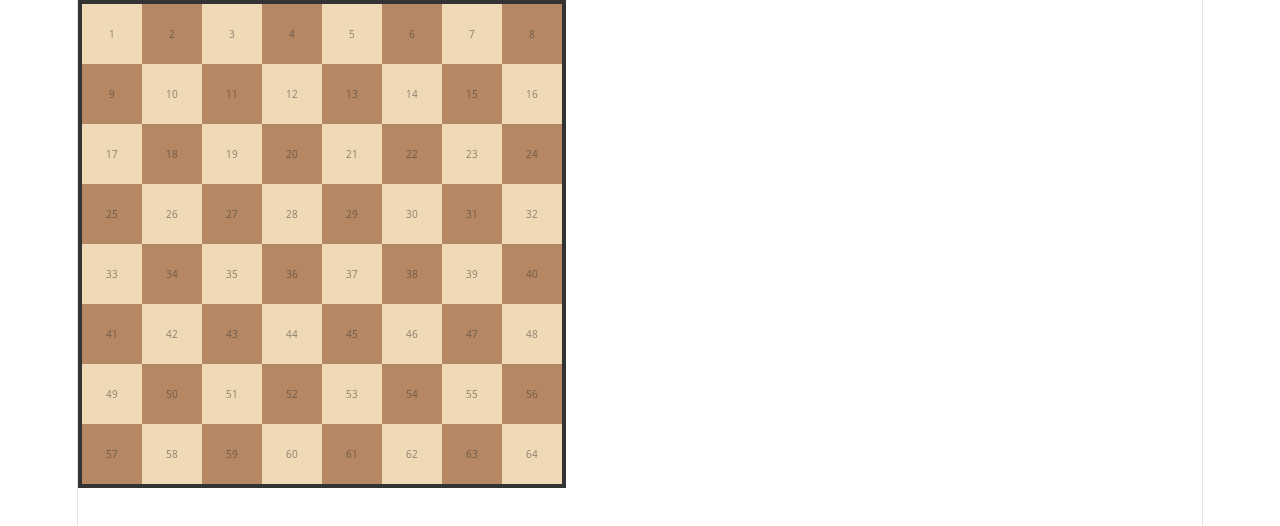
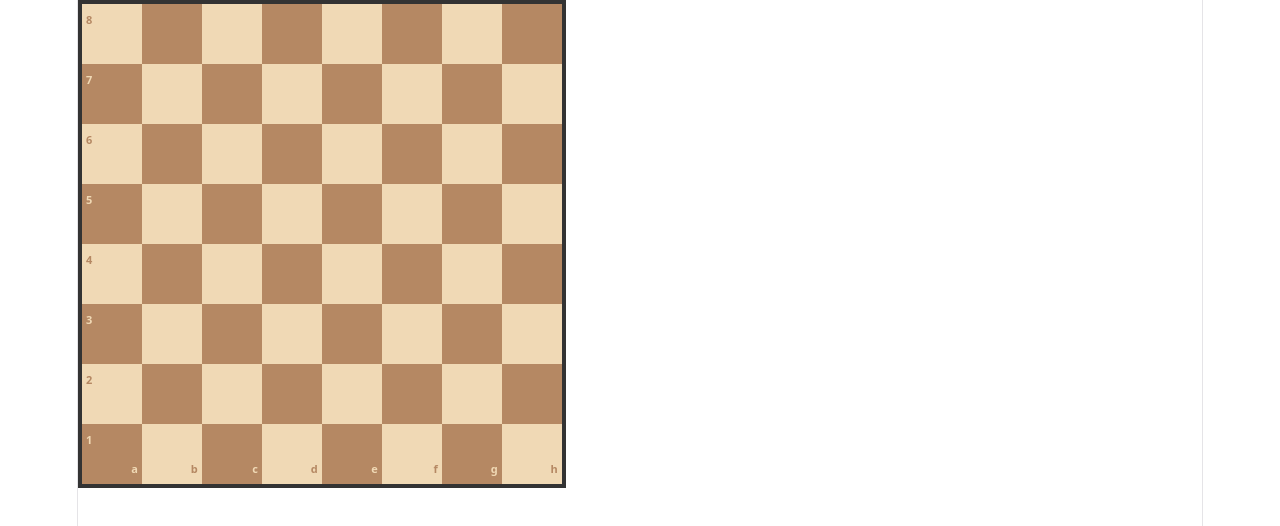
Before and after one commit to Kyle3408/chess-project-frem2, a Vue app: page / in a window 1280 px wide. Shown: the top 526 px of the page. Built offline with nearby package versions, Linux system fonts and the light colour scheme.

Commit message:
feat: add chess coordinate labels (A-H, 1-8) to board layout

```diff
--- a/src/components/ChessBoard.vue
+++ b/src/components/ChessBoard.vue
@@ -1,38 +1,53 @@
 <template>
   <div class="chessboard">
-    <!-- Loop 64 times to generate tiles -->
     <div
       v-for="index in 64"
       :key="index"
       class="square"
       :class="isDark(index) ? 'dark' : 'light'"
     >
-      <!-- Tile index placeholder -->
-      <span class="debug-label">{{ index }}</span>
+      <!-- Rank Label (1-8): Show only on the left column (files A) -->
+      <span v-if="getCol(index) === 0" class="label rank-label">
+        {{ getRankLabel(index) }}
+      </span>
+
+      <!-- File Label (A-H): Show only on the bottom row (ranks 1) -->
+      <span v-if="getRow(index) === 7" class="label file-label">
+        {{ getFileLabel(index) }}
+      </span>
     </div>
   </div>
 </template>
 
 <script setup>
-// Math logic: determines if a tile should be dark or light
-const isDark = (index) => {
-  const row = Math.floor((index - 1) / 8);
-  const col = (index - 1) % 8;
-  return (row + col) % 2 === 1;
-};
+// Calculate zero-indexed row (0 to 7, top to bottom)
+const getRow = (index) => Math.floor((index - 1) / 8);
+
+// Calculate zero-indexed column (0 to 7, left to right)
+const getCol = (index) => (index - 1) % 8;
+
+// Determine square color based on row + column parity
+const isDark = (index) => (getRow(index) + getCol(index)) % 2 === 1;
+
+// Convert top-to-bottom row index to standard chess ranks (8 down to 1)
+const getRankLabel = (index) => 8 - getRow(index);
+
+// Convert left-to-right column index to standard chess files ('a' through 'h')
+const getFileLabel = (index) => String.fromCharCode(97 + getCol(index));
 </script>
 
 <style scoped>
-/* CSS Grid to force 8 columns of equal size */
 .chessboard {
   display: grid;
   grid-template-columns: repeat(8, 60px);
   grid-template-rows: repeat(8, 60px);
   width: 480px;
   border: 4px solid #333;
+  user-select: none;
 }
 
 .square {
+  position: relative; /* Essential so inner labels position relative to their square */
   display: flex;
   align-items: center;
   justify-content: center;
@@ -40,15 +55,31 @@ const isDark = (index) => {
 
 .light {
   background-color: #f0d9b5;
+  color: #b58863; /* Label color matches dark tiles for contrast */
 }
 
 .dark {
   background-color: #b58863;
+  color: #f0d9b5; /* Label color matches light tiles for contrast */
 }
 
-.debug-label {
-  font-size: 10px;
-  color: #333;
-  opacity: 0.5;
+/* Base style for rank and file coordinates */
+.label {
+  position: absolute;
+  font-size: 11px;
+  font-weight: bold;
+  pointer-events: none; /* Prevents labels from interfering with clicking/dragging */
+}
+
+/* Rank numbers (1-8): Top-left corner of the left-most squares */
+.rank-label {
+  top: 3px;
+  left: 4px;
+}
+
+/* File letters (a-h): Bottom-right corner of the bottom-row squares */
+.file-label {
+  bottom: 2px;
+  right: 4px;
 }
 </style>
```
